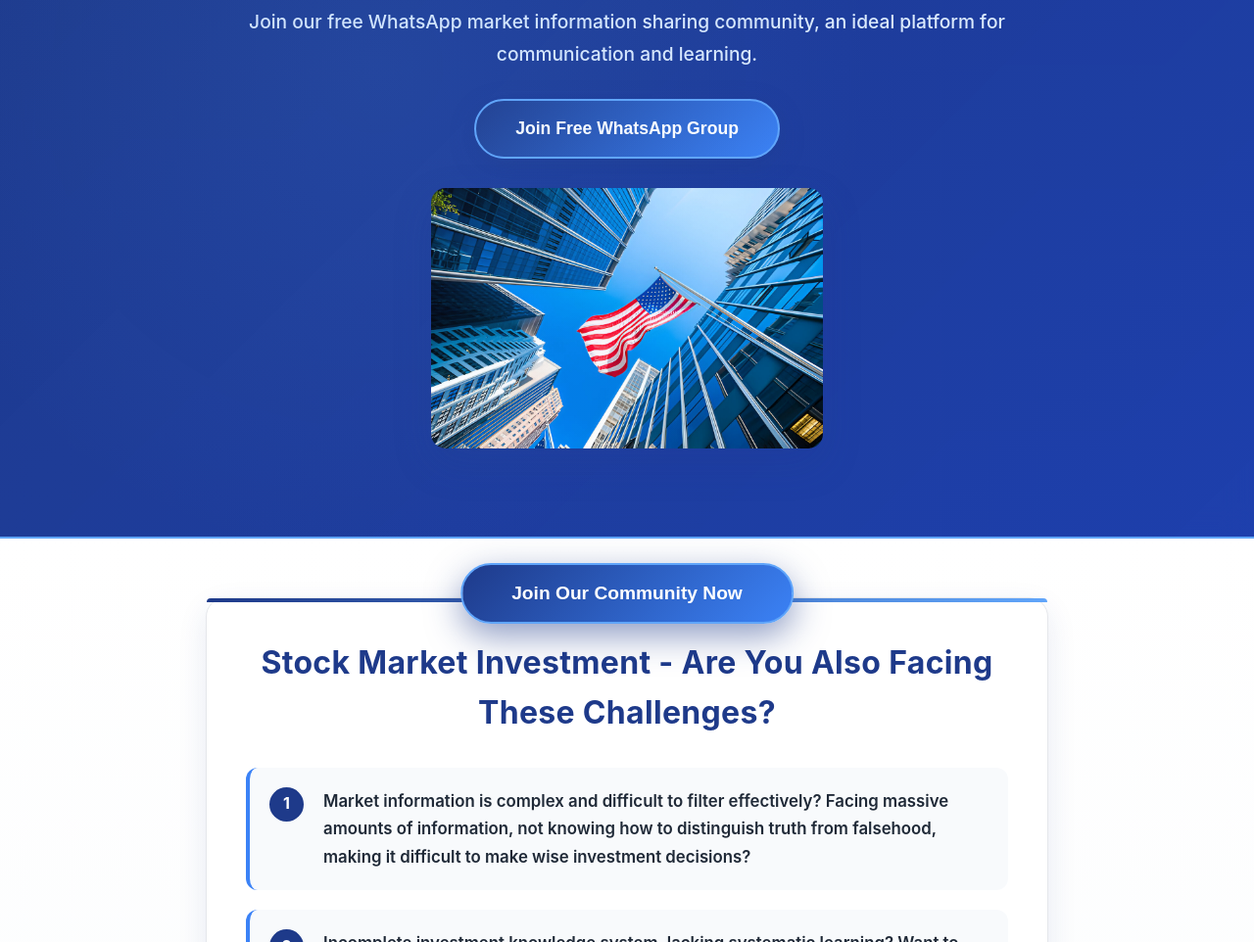
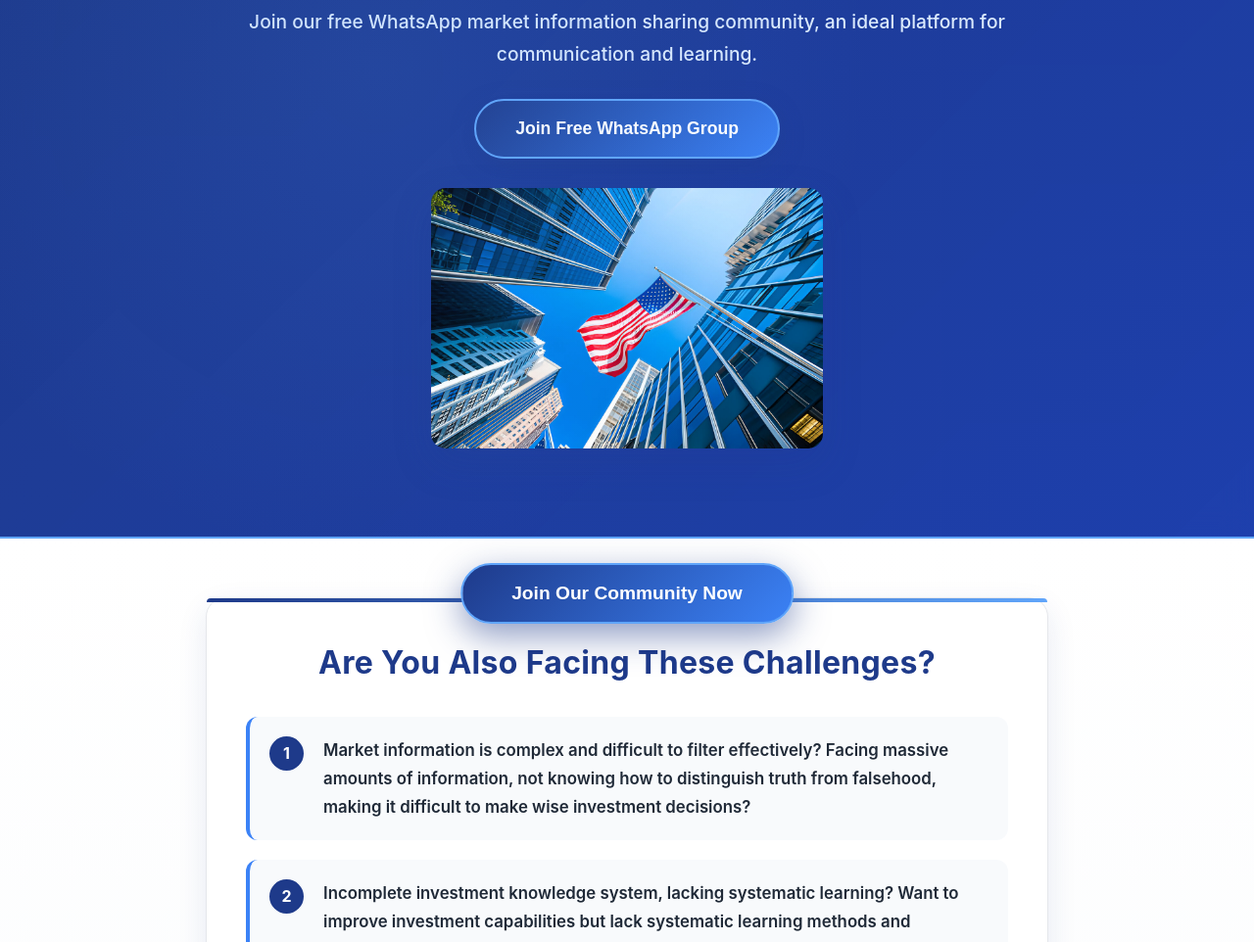
Before and after one commit to yuansn23/kwey063ya.shop, a plain HTML site: page index.html in a window 1280 px wide. Shown: the part 138-1100 px from the top of the page at 98% size. Drawn offline with Linux system fonts and the light colour scheme.

Commit message:
Update index.html

```diff
--- a/index.html
+++ b/index.html
@@ -342,7 +342,7 @@
         <section class="section-block main-content">
             <div class="content-wrapper">
                 <article class="info-card">
-                    <h2 class="heading-lg centered-content">Stock Market Investment - Are You Also Facing These Challenges?</h2>
+                    <h2 class="heading-lg centered-content"> Are You Also Facing These Challenges?</h2>
 
                     <div class="feature-grid">
                         <div class="feature-row">
```
